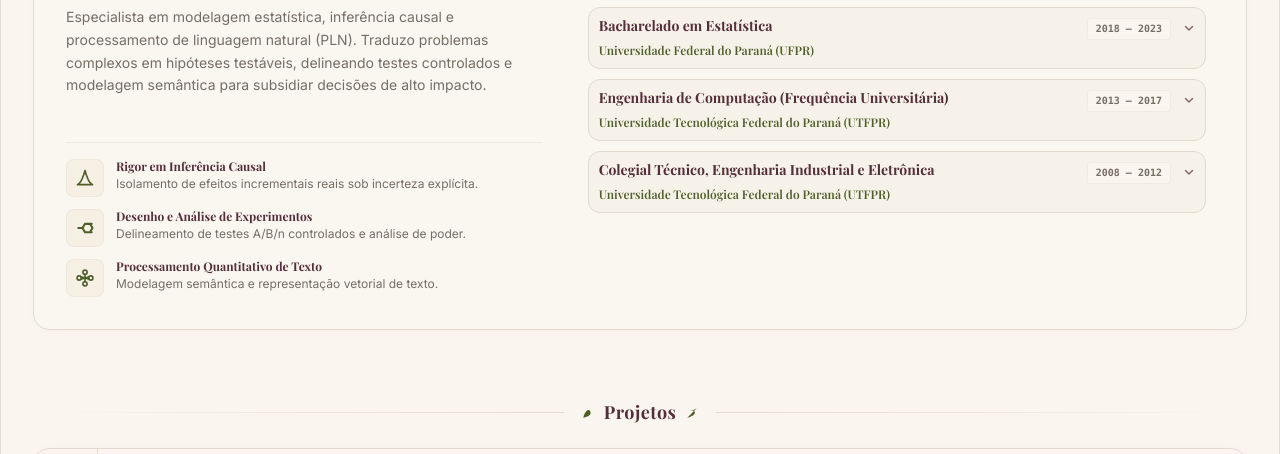
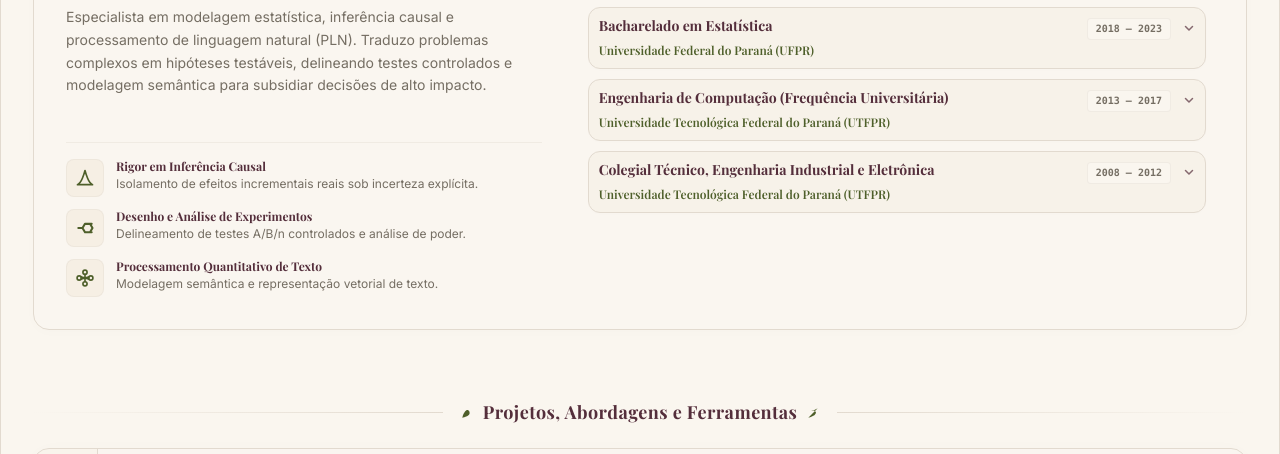
Before and after one commit to VanMP/vmp, an Astro site: page / in a window 1280 px wide. Shown: the part 346-800 px from the top of the page. Built offline with nearby package versions, Linux system fonts and the light colour scheme; Astro itself is replaced by a stand-in of ours; a web font is replaced by a local one.

Commit message:
Update main workbench header to 'Projetos, Abordagens e Ferramentas'

```diff
--- a/src/components/sections/ProjectWorkbench.tsx
+++ b/src/components/sections/ProjectWorkbench.tsx
@@ -335,7 +335,7 @@ export default function ProjectWorkbench({ lang = "pt" }: ProjectWorkbenchProps)
             <path d="M 12 22 C 16 16, 18 10, 13 8 C 8 6, 6 12, 12 22 Z" />
           </svg>
           <h2 className="font-serif text-base md:text-lg font-bold text-wine tracking-wide text-center">
-            {lang === "pt" ? "Projetos" : "Projects"}
+            {lang === "pt" ? "Projetos, Abordagens e Ferramentas" : "Projects, Approaches & Tools"}
           </h2>
           <svg width="16" height="16" className="w-4 h-4 text-olive -scale-x-100 rotate-45" viewBox="0 0 24 24" fill="currentColor">
             <path d="M 12 2 C 16 16, 18 10, 13 8 C 8 6, 6 12, 12 22 Z" />
```
